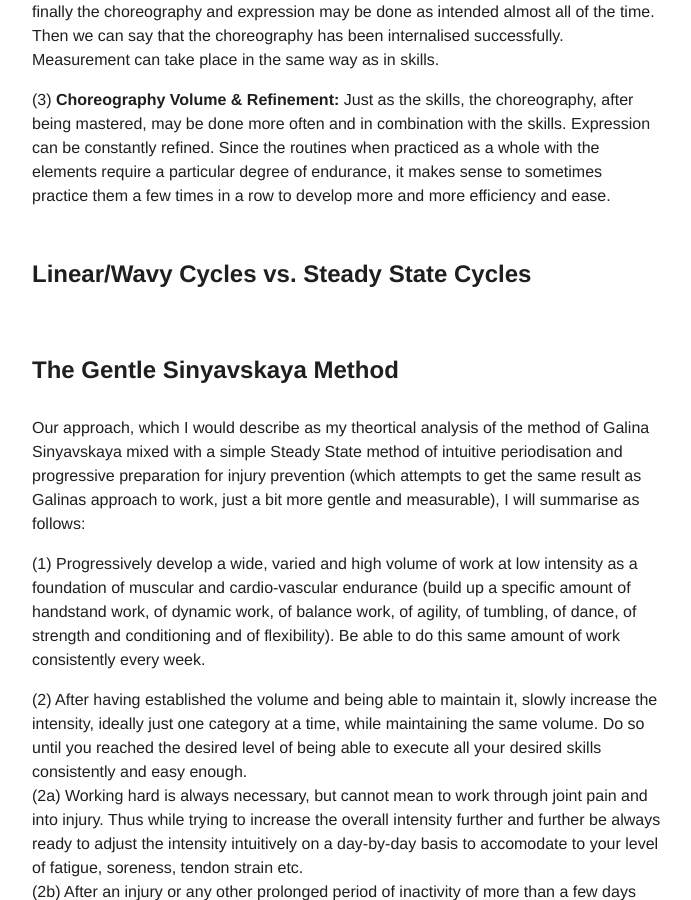
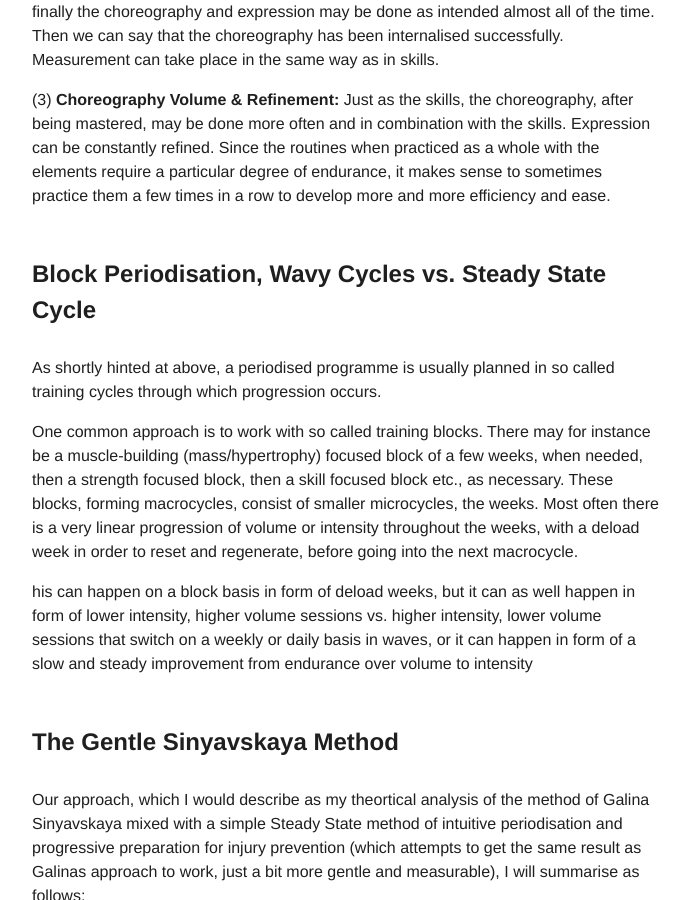
Before and after one commit to floshin/acrolib, a Jekyll site: the page built from training/periodisation.md, in a window 1280 px wide and 900 px high, scrolled down 4620 px. Shown: the whole window, without its empty margins (293-984 px from the left). Built offline with Jekyll 4.4.1, drawn with Linux system fonts in a browser that asks for light colours; our own code applies the rules of GitHub Pages for plain Markdown files.

Commit message:
Update periodisation.md

```diff
--- a/training/periodisation.md
+++ b/training/periodisation.md
@@ -71,9 +71,13 @@ In regard to artistic expression an overload or simply progress can also be desc
 (3) **Choreography Volume & Refinement:** Just as the skills, the choreography, after being mastered, may be done more often and in combination with the skills. Expression can be constantly refined. Since the routines when practiced as a whole with the elements require a particular degree of endurance, it makes sense to sometimes practice them a few times in a row to develop more and more efficiency and ease.
 
 
-## Linear/Wavy Cycles vs. Steady State Cycles
+## Block Periodisation, Wavy Cycles vs. Steady State Cycle
 
+As shortly hinted at above, a periodised programme is usually planned in so called training cycles through which progression occurs.
 
+One common approach is to work with so called training blocks. There may for instance be a muscle-building (mass/hypertrophy) focused block of a few weeks, when needed, then a strength focused block, then a skill focused block etc., as necessary. These blocks, forming macrocycles, consist of smaller microcycles, the weeks. Most often there is a very linear progression of volume or intensity throughout the weeks, with a deload week in order to reset and regenerate, before going into the next macrocycle.
+
+his can happen on a block basis in form of deload weeks, but it can as well happen in form of lower intensity, higher volume sessions vs. higher intensity, lower volume sessions that switch on a weekly or daily basis in waves, or it can happen in form of a slow and steady improvement from endurance over volume to intensity
 
 
 ## The Gentle Sinyavskaya Method
```
